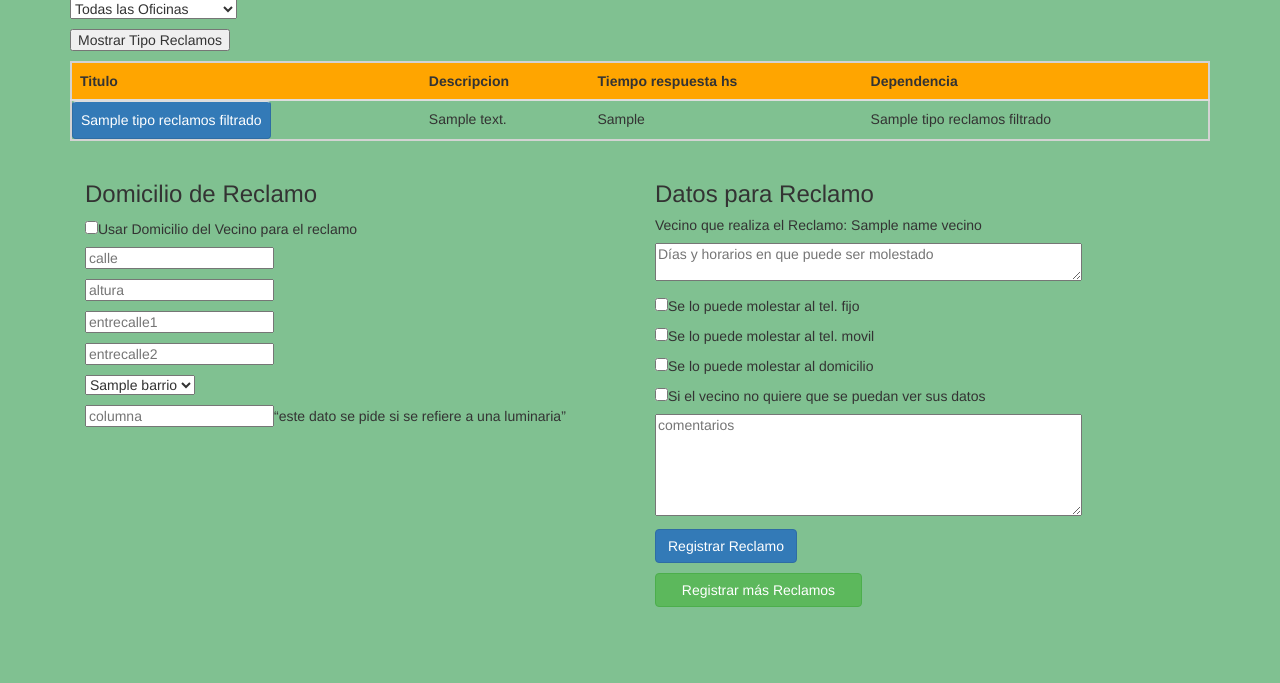
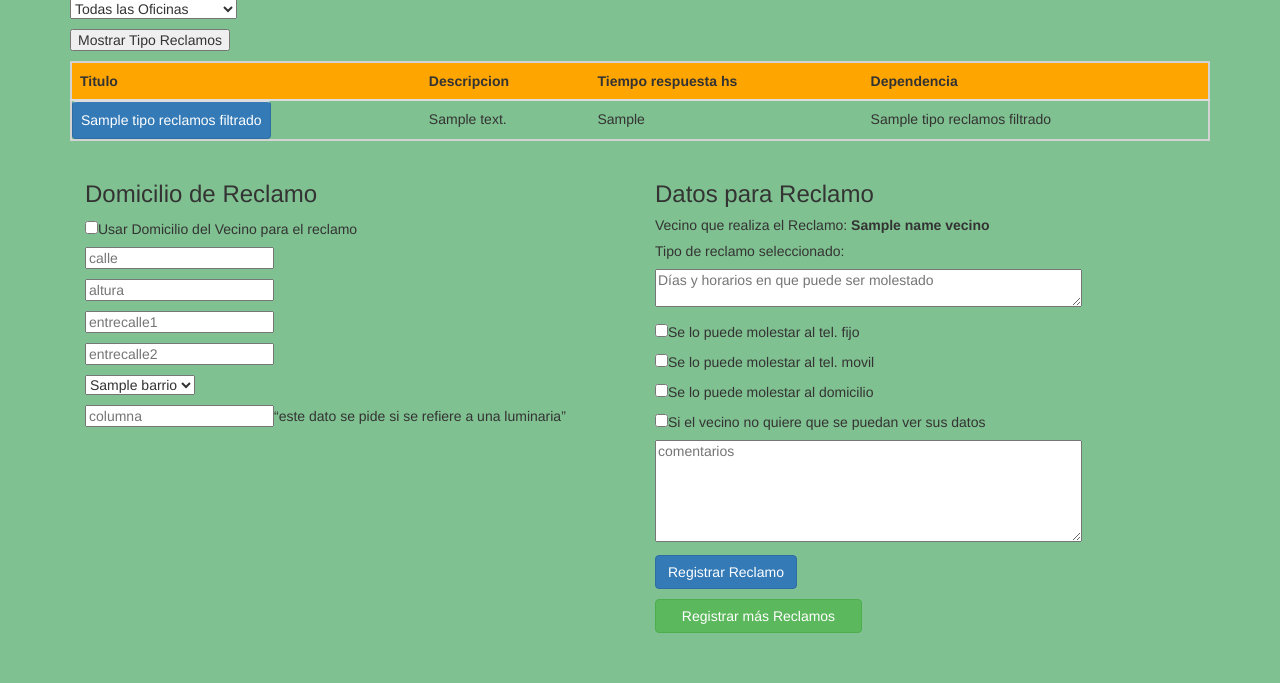
Before and after one commit to SHeroes/reclamoVecinal, a PHP site: the page made by application/views/reclamos.php in a window 1280 px wide. Shown: the part 239-922 px from the top of the page. Before the commit the page ends 846 px from the top, so only its background shows below. Run offline with PHP 8.4, Linux system fonts and the light colour scheme; the template is opened without the code that fills it: most values are stand-ins (such as "Sample title", 1, 10 or a date in 2020); data that the repository does not hold is empty.

Commit message:
Se agrega el indicador de tipo de reclamo seleccionado en la carga de reclamos

```diff
--- a/application/views/reclamos.php
+++ b/application/views/reclamos.php
@@ -110,8 +110,8 @@
     </div>
     <div class="col-sm-6" id="reclamo-data">
       <h3>Datos para Reclamo</h3>
-      Vecino que realiza el Reclamo:   <?php echo $name_vecino; ?>
-
+      <p>Vecino que realiza el Reclamo:   <b><?php echo $name_vecino; ?></b></p>
+      <p>Tipo de reclamo seleccionado:   <b id="tipo_reclamo_seleccionado"></b></p>
       <p><input hidden  type="text" class="span4 id_vecino more-reg" name="id_vecino" value="<?php echo $id_vecino; ?>" id=""></p>
       <p><input hidden  type="text" class="span4 name_vecino more-reg" name="name_vecino" value="<?php echo $name_vecino; ?>" id=""></p>
       <p><textarea rows="2" cols="50" type="text" class="span4 more-reg" name="molestar_dia_hs" id="molestar_dia_hs" placeholder="Días y horarios en que puede ser molestado " ></textarea></p>
--- a/assets/js/show_reclamos_crear.js
+++ b/assets/js/show_reclamos_crear.js
@@ -188,6 +188,12 @@
       hiddenElement.attr("value", val);
       $(".reclamo-form").show();
       //alert("Se seleccionó el tipo de reclamo: " + elementoClickeado.html());
+      $(".reclamo-form").show();
+
+      //elementoClickeado.addClass('info');
+
+      $('html,body').animate({scrollTop: $(".reclamo-form").offset().top});
+      $("#tipo_reclamo_seleccionado").html(elementoClickeado.html());
   });
 
 });
```
